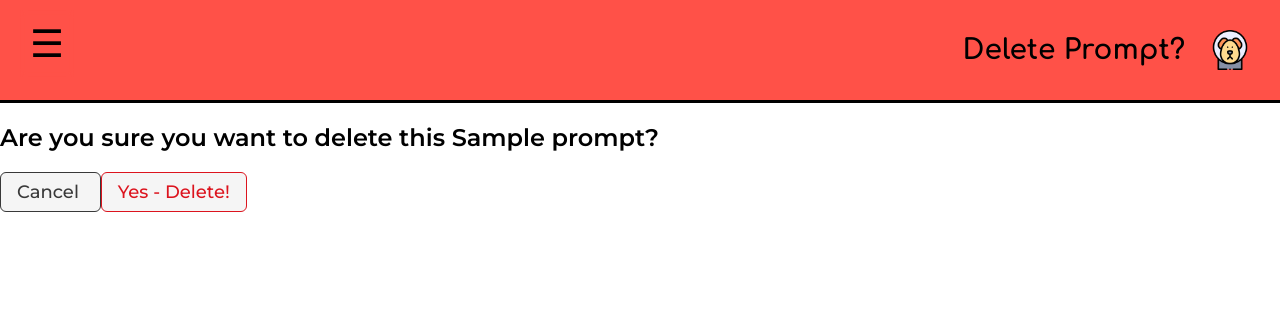
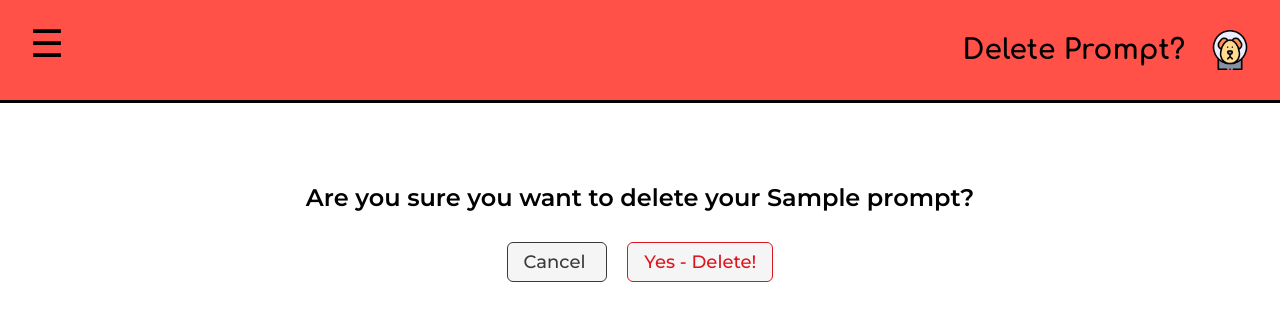
Before and after one commit to berylrb/beba, a Django app: page /prompts/1/delete/ in a window 1280 px wide. Shown: the top 321 px of the page. Run offline with Django 4.2, Linux system fonts and the light colour scheme; a user stored in the database is signed in; tables that the repository leaves empty hold one stand-in row (values such as "Sample post").

Commit message:
finish styling delete page

```diff
--- a/main_app/static/css/prompts/delete.css
+++ b/main_app/static/css/prompts/delete.css
@@ -7,6 +7,22 @@ body, main, header {
   width: 100%;
 
   background-color: #ff5148;
+}
+.pagebody {
+  display: flex;
+  flex-direction: column;
+  align-items: center;
+  justify-content: center;
+}
+
+.deleteh2 {
+  padding: 60px 0 0 0;
+  text-align: center;
+}
+
+
+.btn {
+  margin: 10px;
 }
 
 @media only screen and (min-width: 768px) {
--- a/main_app/templates/main_app/prompt_confirm_delete.html
+++ b/main_app/templates/main_app/prompt_confirm_delete.html
@@ -16,10 +16,13 @@
   <h1>Delete Prompt?</h1>
   <img src="{% static 'images/spacedog.png' %}" alt="A cat using a computer"/>
 </div>
-<h2>Are you sure you want to delete this {{ prompt.topic }} prompt?</h2>
-
+<div class="pagebody">
+  <div class="deleteh2">
+    <h2>Are you sure you want to delete your {{ prompt.topic }} prompt?</h2>
+  </div>
   <form action="" method="POST" class="form">
     {% csrf_token %}
+    <div class="buttondiv">
       <a
         href="{% url 'prompts_detail' prompt.id %}"
         class="btn secondary"
@@ -27,6 +30,8 @@
         Cancel
       </a>
       <button type="submit" class="btn danger">Yes - Delete!</button>
+    </div>
   </form>
+</div>
 
 {% endblock %}
```
Lines whose indentation alone changed are shown as unchanged.
